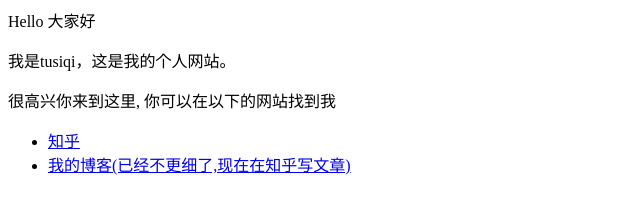
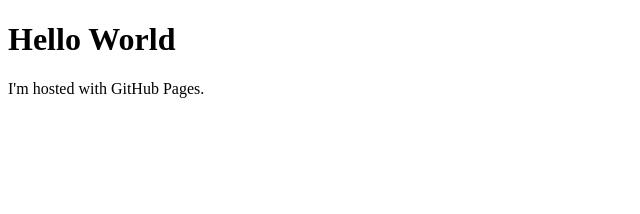
Before and after one commit to tusiqi1/tusiqi1.github.io, a plain HTML site: page index.html in a window 1280 px wide. Shown: the whole page, without its empty margins (0-640 px from the left). Drawn offline with Linux system fonts and the light colour scheme.

Commit message:
Update index.html

```diff
--- a/index.html
+++ b/index.html
@@ -1,8 +1,7 @@
-<p>Hello 大家好</p>
-<p>我是tusiqi，这是我的个人网站。 </p>
-<p>很高兴你来到这里, 你可以在以下的网站找到我</p>
-
-<ul>
-  <li> <a href="https://www.zhihu.com/people/AJLoveChina">知乎</a> </li>
-  <li> <a href="http://hejie.nigeerhuo.com">我的博客(已经不更细了,现在在知乎写文章)</a> </li>
-</ul>
+<!DOCTYPE html>
+<html>
+<body>
+<h1>Hello World</h1>
+<p>I'm hosted with GitHub Pages.</p>
+</body>
+</html>
```
